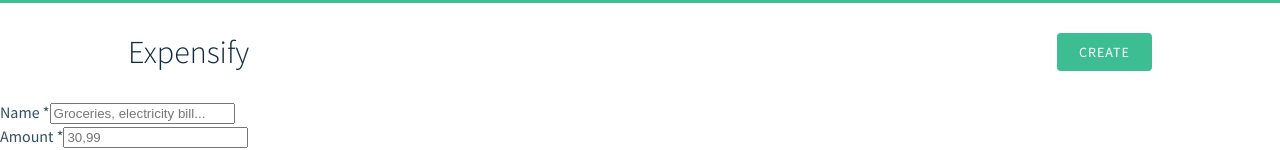
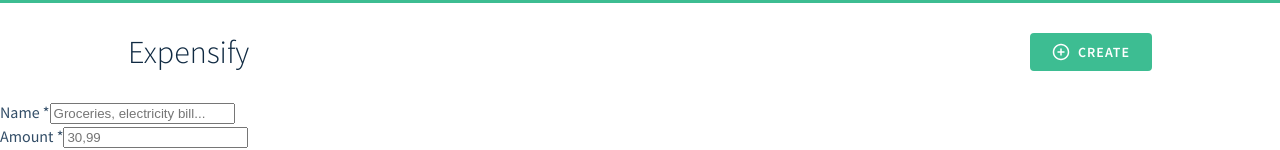
Before and after one commit to andreasremdt/expensify, a React app: page / in a window 1280 px wide. Shown: the top 150 px of the page. Built offline with nearby package versions, Linux system fonts and the light colour scheme.

Commit message:
Use an icon for the create button in the header

```diff
--- a/client/components/Button.css
+++ b/client/components/Button.css
@@ -1,9 +1,12 @@
 .button {
   background-color: var(--accent-color);
   border: 2px solid var(--accent-color);
+  display: flex;
+  align-items: center;
   border-radius: 4px;
   color: white;
   font-family: inherit;
+  font-weight: 600;
   font-size: 14px;
   letter-spacing: 1px;
   text-transform: uppercase;
@@ -17,3 +20,7 @@
   background-color: white;
   color: var(--accent-color);
 }
+
+.button > .icon {
+  margin-right: 8px;
+}
--- a/client/components/Header.js
+++ b/client/components/Header.js
@@ -1,5 +1,6 @@
 import React from "react";
 import Button from "./Button";
+import Icon from "./Icon";
 import "./Header.css";
 
 function Header() {
@@ -7,7 +8,9 @@
     <header className="page-header">
       <h1 className="">Expensify</h1>
 
-      <Button>Create</Button>
+      <Button>
+        <Icon type="create" /> Create
+      </Button>
     </header>
   );
 }
```
Also changed, not shown: dist/index.html.
